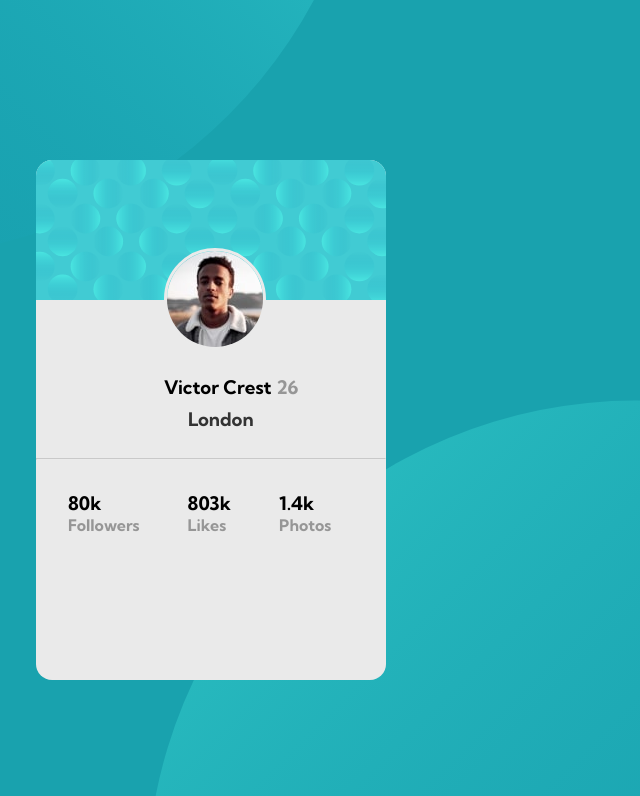
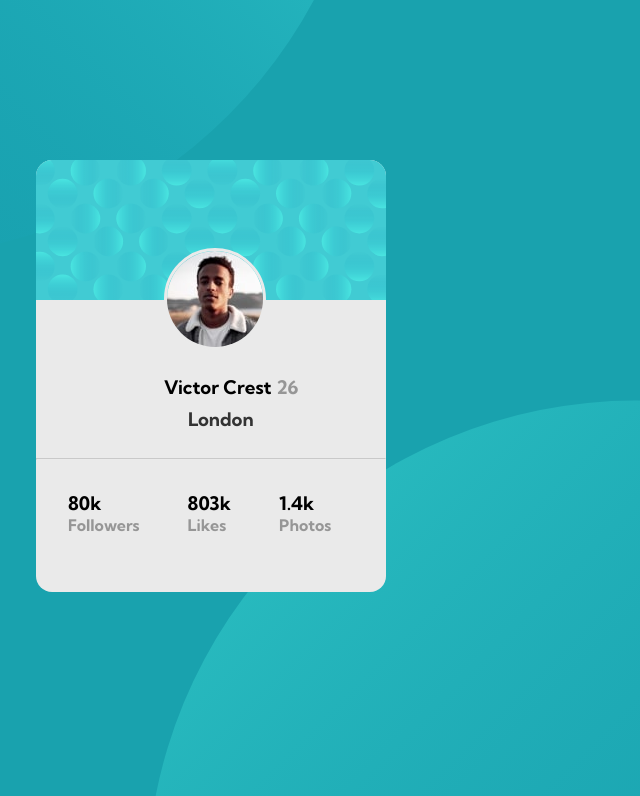
Before and after one commit to Shekharpawar1/profile-card-component, a plain HTML site: page index.html in a window 1280 px wide. Shown: the top 796 px of the page, without its empty margins (622-1262 px from the left). Drawn offline with Linux system fonts and the light colour scheme.

Commit message:
update css main and mobile view

```diff
--- a/main.css
+++ b/main.css
@@ -25,7 +25,7 @@ main {
 
 .content {
     background: #eaeaea;
-    max-height: 65vh;
+    max-height: 54vh;
     position: relative;
     top: 10rem;
     right:20rem;
```
Also changed, not shown: mobile_view.PNG (added).
